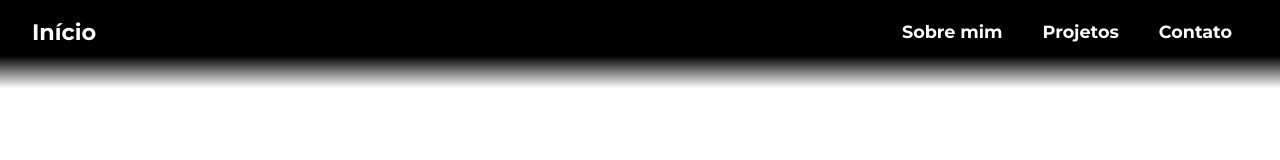
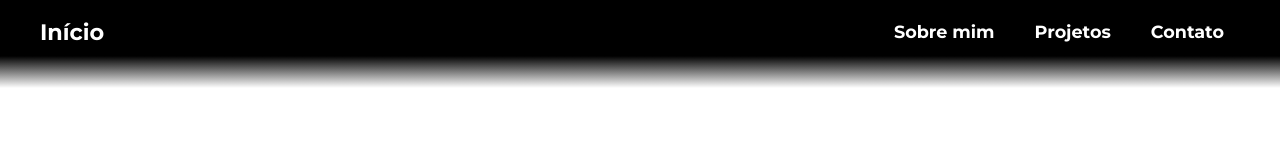
Before and after one commit to hrvieira/portfolioBW, a plain HTML site: page index.html in a window 1280 px wide. Shown: the top 160 px of the page. Drawn offline with Linux system fonts and the light colour scheme.

Commit message:
Ajuste de mquery para max-width

```diff
--- a/css/header.css
+++ b/css/header.css
@@ -1,6 +1,11 @@
 .displayFlex,
 .inicial {
   display: flex;
+}
+
+.maxWidth {
+  max-width: 1200px;
+  margin: 0 auto;
 }
 
 .header {
--- a/index.html
+++ b/index.html
@@ -21,7 +21,7 @@
 <body>
   <header class="header">
     <nav>
-      <div class="navMenu displayFlex">
+      <div class="navMenu displayFlex maxWidth">
         <a class="linkHeader inicial" href="#">Início</a>
         <div class="toggle">
           <div class="menu-toggle" onclick="toggleMenu()">
```
